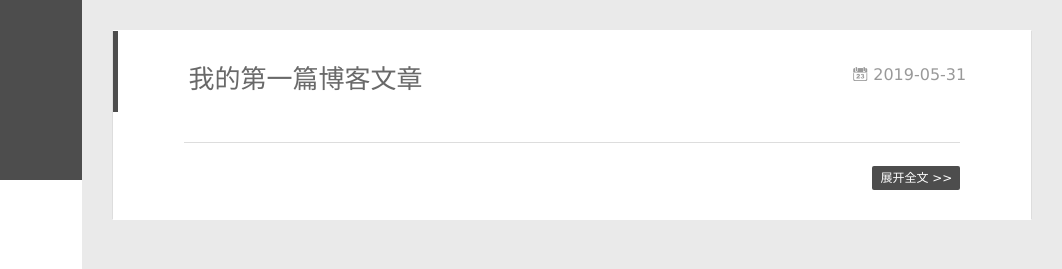
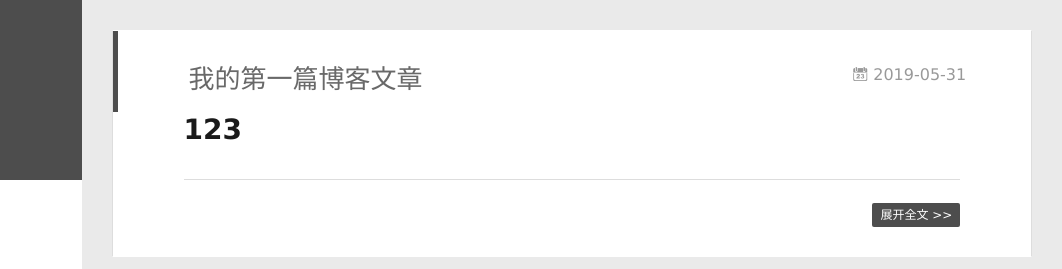
Before and after one commit to baotianjiazhi/baotianjiazhi.github.io, a plain HTML site: page index.html in a window 1280 px wide. Shown: the top 269 px of the page, 218-1280 px from the left. Drawn offline with Linux system fonts and the light colour scheme.

Commit message:
Site updated: 2019-06-03 09:31:37

```diff
--- a/index.html
+++ b/index.html
@@ -166,7 +166,7 @@ var _hmt = _hmt || [];
 
     <div class="article-entry" itemprop="articleBody">
 
-
+        <h1 id="123"><a href="#123" class="headerlink" title="123"></a>123</h1>
 
 
 
```
Also changed, not shown: 2019/05/31/我的第一篇博客文章/index.html (+6 -3 lines).
